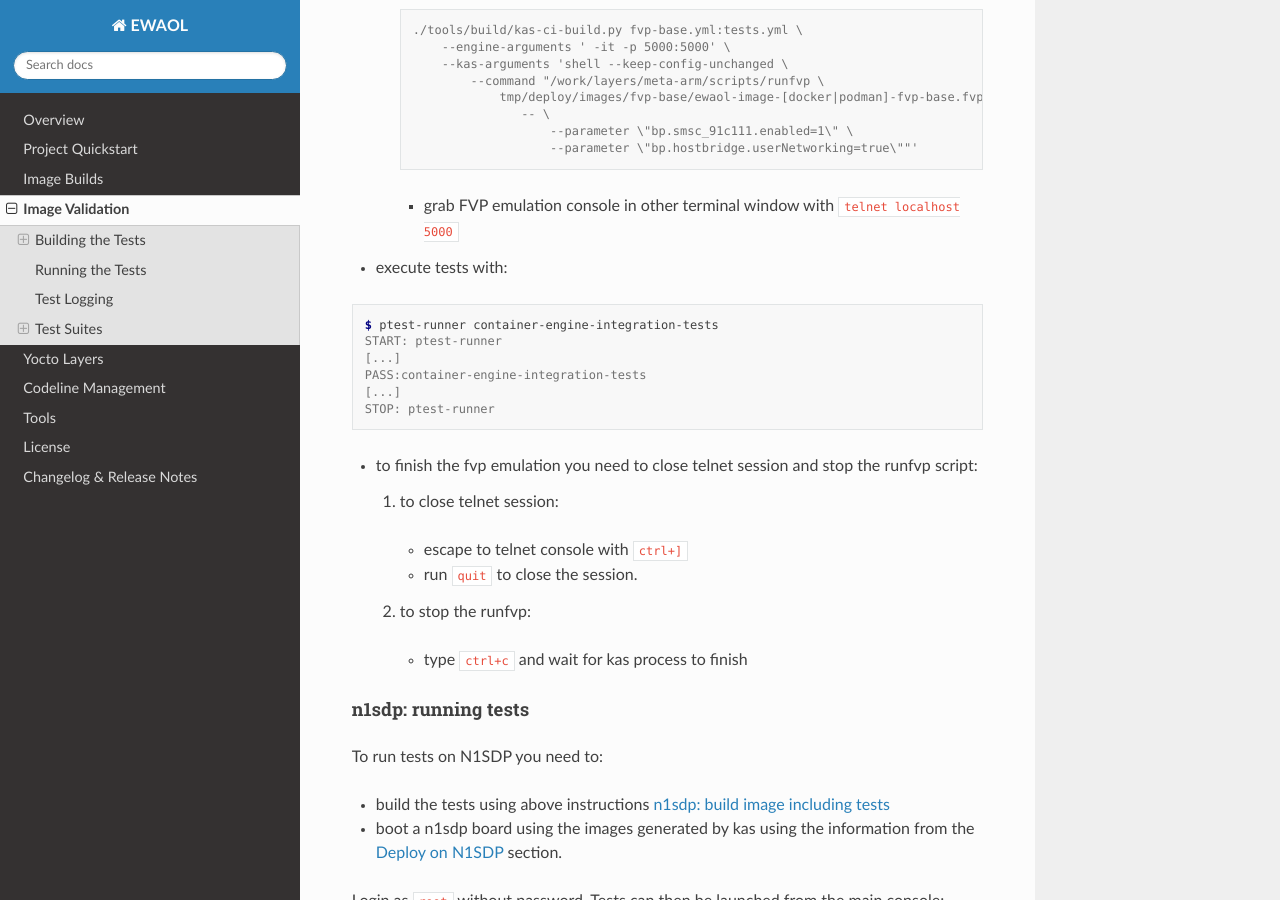
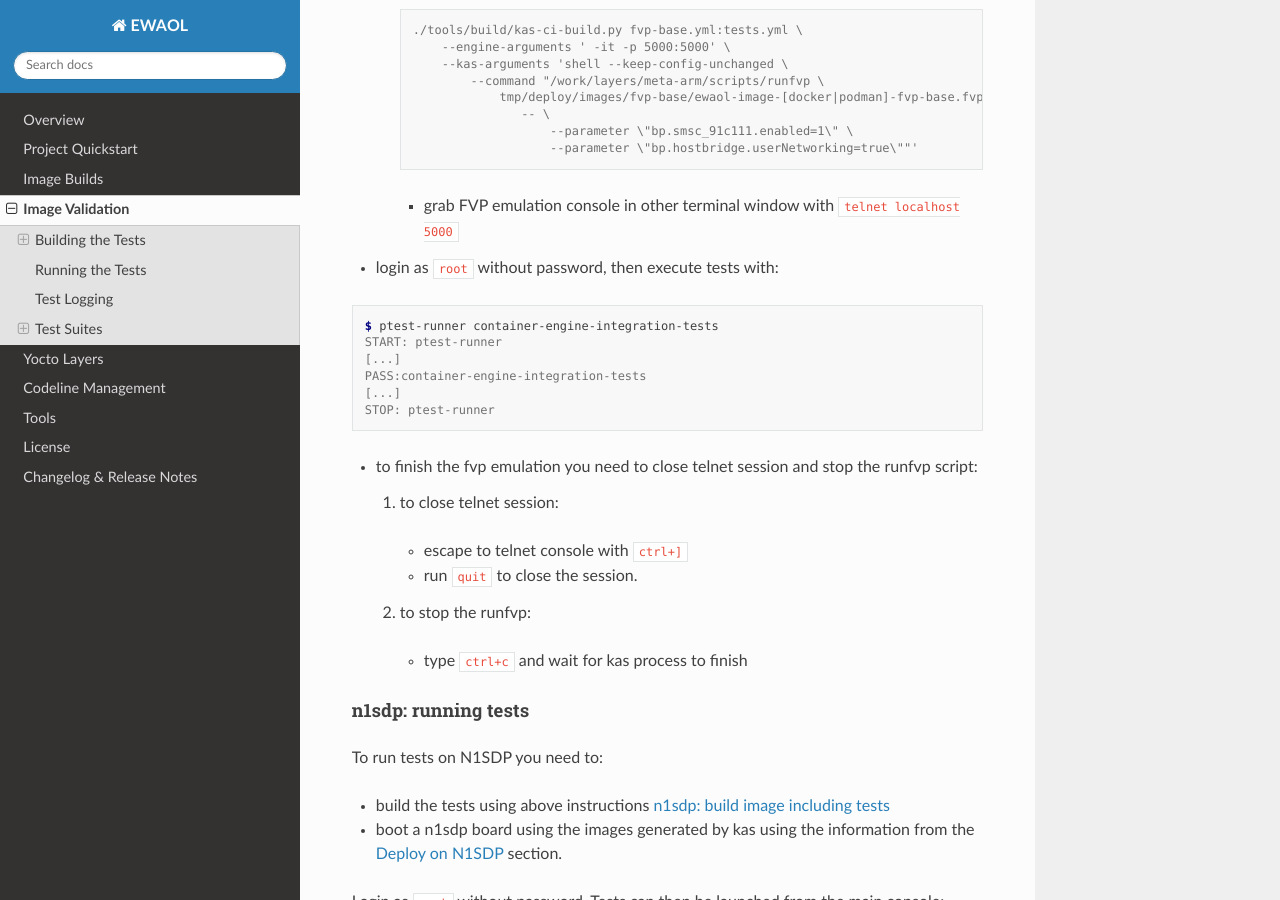
Before and after one commit to chaoge525/soafee_demo, a Sphinx documentation site: the page built from documentation/validations.rst, in a window 1280 px wide and 900 px high, scrolled down 4618 px. Built offline with Sphinx 7.4.7 and the Read the Docs theme 2.0.0, drawn with Linux system fonts in a browser that asks for light colours.

Commit message:
doc: Add login information when running FVP-Base emulation
Issue-Id: SCM-2575
Signed-off-by: Diego Sueiro <diego.sueiro@arm.com>
Change-Id: I6a23a58ffa835464ea967c993205bbfe32ee06ce

```diff
--- a/documentation/quickstart.rst
+++ b/documentation/quickstart.rst
@@ -134,6 +134,8 @@ fvp-base emulator with podman or docker flavour:
                 -- \
                     --parameter 'bp.smsc_91c111.enabled=1' \
                     --parameter 'bp.hostbridge.userNetworking=true'"
+
+Then, login as ``root`` without password.
 
 To finish the fvp emulation, you need to close the telnet session and stop the
 runfvp script:
--- a/documentation/validations.rst
+++ b/documentation/validations.rst
@@ -235,7 +235,7 @@ To start fvp emulation and run tests you need to:
     * grab FVP emulation console in other terminal window with
       ``telnet localhost 5000``
 
-* execute tests with:
+* login as ``root`` without password, then execute tests with:
 
 .. code-block:: console
 
```
